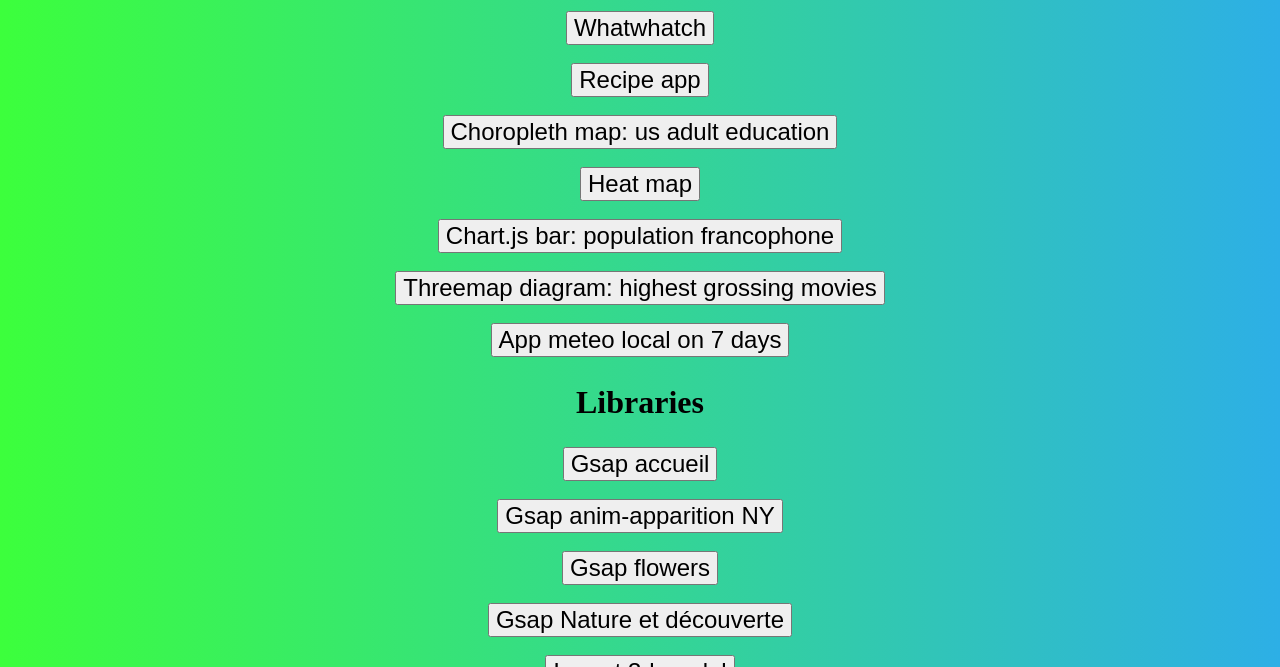
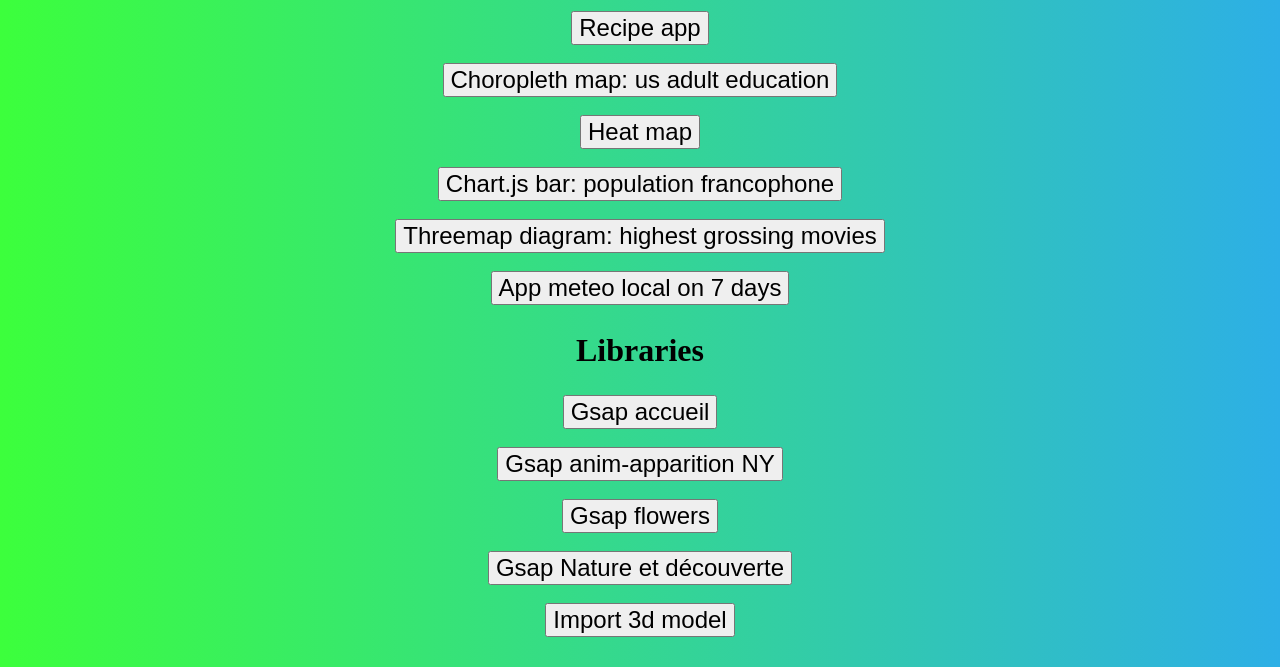
Before and after one commit to YaYouLeKyou/api-libraries2, a plain HTML site: page index.html in a window 1280 px wide. Shown: the part 433-1100 px from the top of the page. Drawn offline with nearby package versions, Linux system fonts and the light colour scheme.

Commit message:
Update index.html

```diff
--- a/index.html
+++ b/index.html
@@ -47,12 +47,7 @@
             <div class="full-width">
               <!-- Map-->
 
-                <button
-                  onClick="javascript:window.open('https://yayoulekyou.github.io/whatwhatch/', '_blank');"
-                >
-                  Whatwhatch
-                </button>
-                <br /><br />
+
                 <button
                   onClick="javascript:window.open('https://yayoulekyou.github.io/recettes/', '_blank');"
                 >
```
